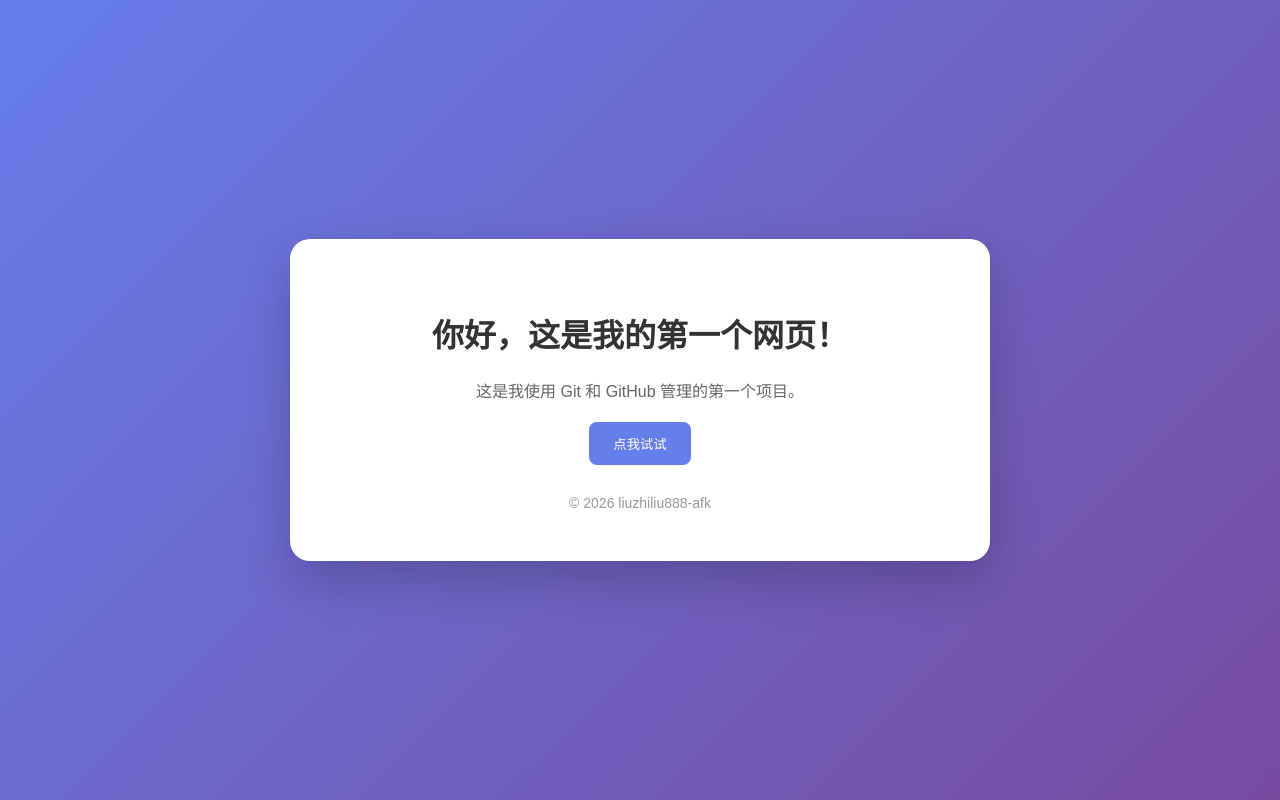
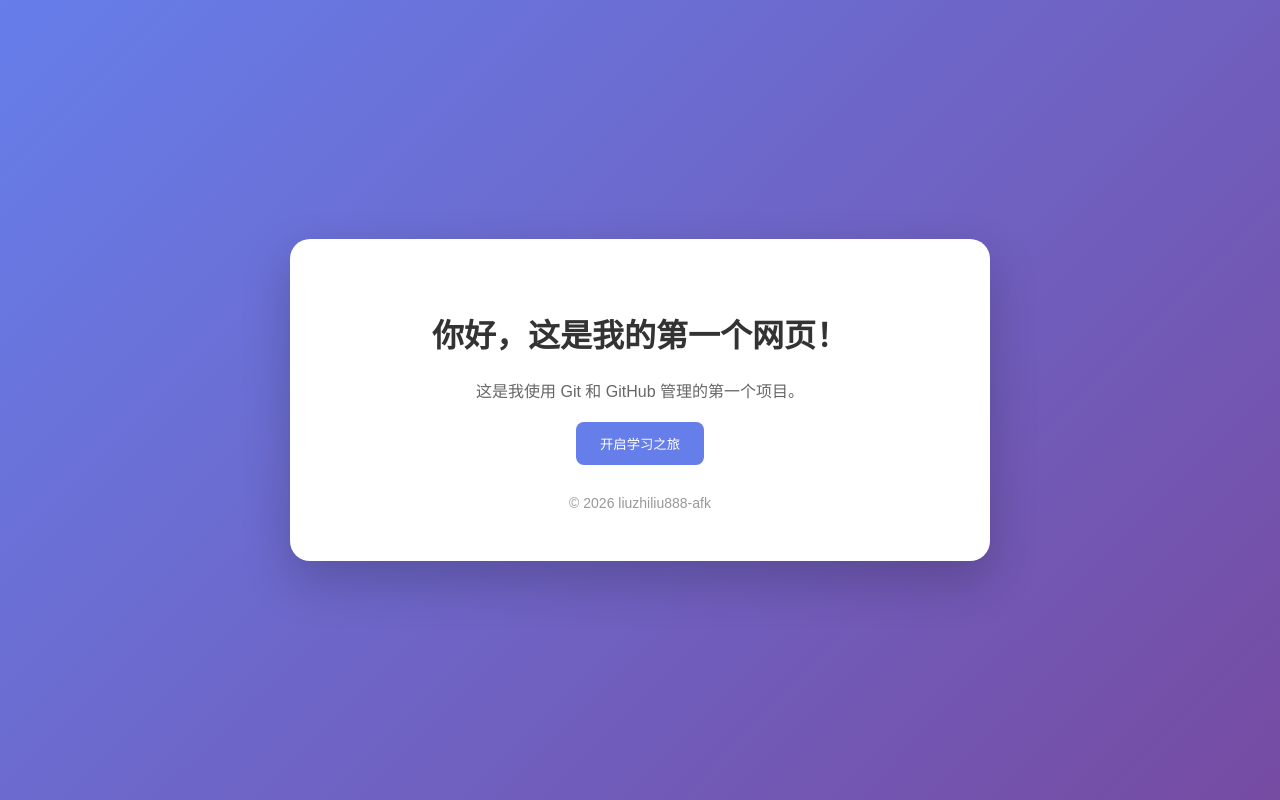
Before and after one commit to liuzhiliu888-afk/zzk, a plain HTML site: page index.html in a window 1280 px wide. Drawn offline with Linux system fonts and the light colour scheme.

Commit message:
改进按钮文案

```diff
--- a/index.html
+++ b/index.html
@@ -58,7 +58,7 @@
         <h1>你好，这是我的第一个网页！</h1>
         <p>这是我使用 Git 和 GitHub 管理的第一个项目。</p>
         <button onclick="alert('GitHub 学习之旅开始了！')">
-            点我试试
+            开启学习之旅
         </button>
         <footer class="footer">
             © 2026 liuzhiliu888-afk
```
